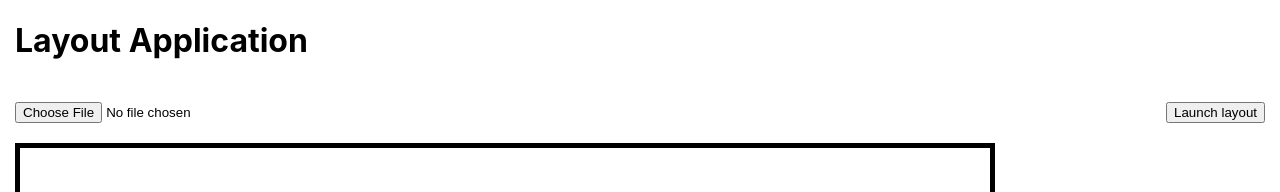
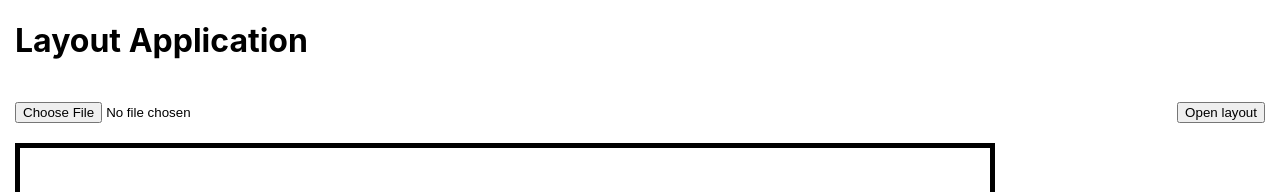
Before and after one commit to spiredevang/dali_layout, a React (Create React App) app: page / in a window 1280 px wide. Shown: the top 192 px of the page. Built offline with nearby package versions, Linux system fonts and the light colour scheme.

Commit message:
Update HomePage popup button

```diff
--- a/src/components/home_page.tsx
+++ b/src/components/home_page.tsx
@@ -25,12 +25,19 @@ export class HomePage extends React.Component<Properties, State> {
   }
 
   public render(): JSX.Element {
+    const {layoutHandler, buttonText} = (() => {
+      if(this.state.isPopupDisplayed) {
+        return {layoutHandler: this.onCloseLayoutPopup, buttonText: 'Close'};
+      } else {
+        return {layoutHandler: this.onOpenLayoutPopup, buttonText: 'Open'};
+      }
+    })();
     return (
       <div style={HomePage.STYLE.container}>
         <h1>Layout Application</h1>
         <div style={HomePage.STYLE.toolbar}>
           <input type='file' onChange={this.onChange}/>
-          <button onClick={this.onOpenLayoutPopup}>Launch layout</button>
+          <button onClick={layoutHandler}>{buttonText} layout</button>
         </div>
         <div style={HomePage.STYLE.viewerContainer}>
           <LayoutViewer rectangles={this.state.rectangles}/>
```
